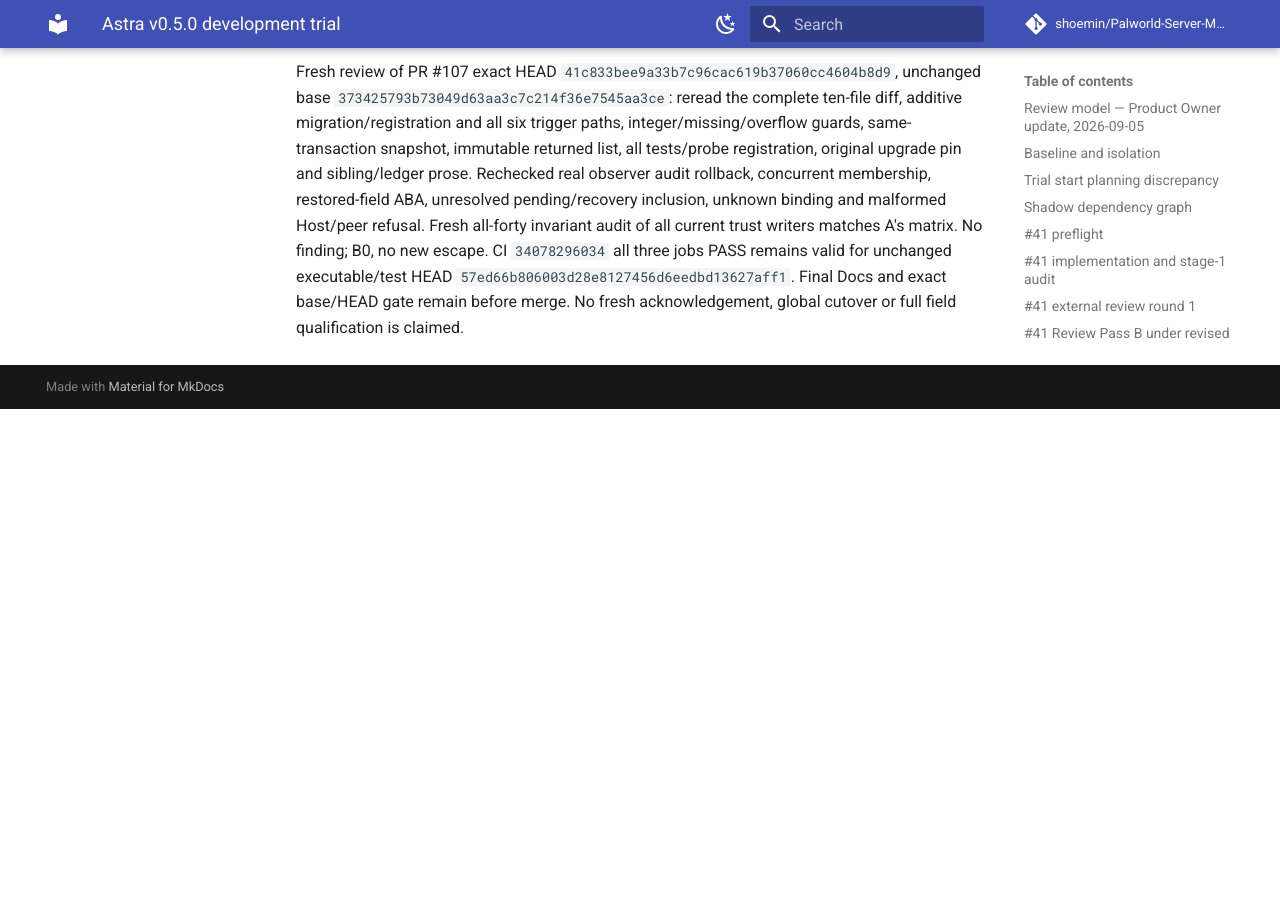
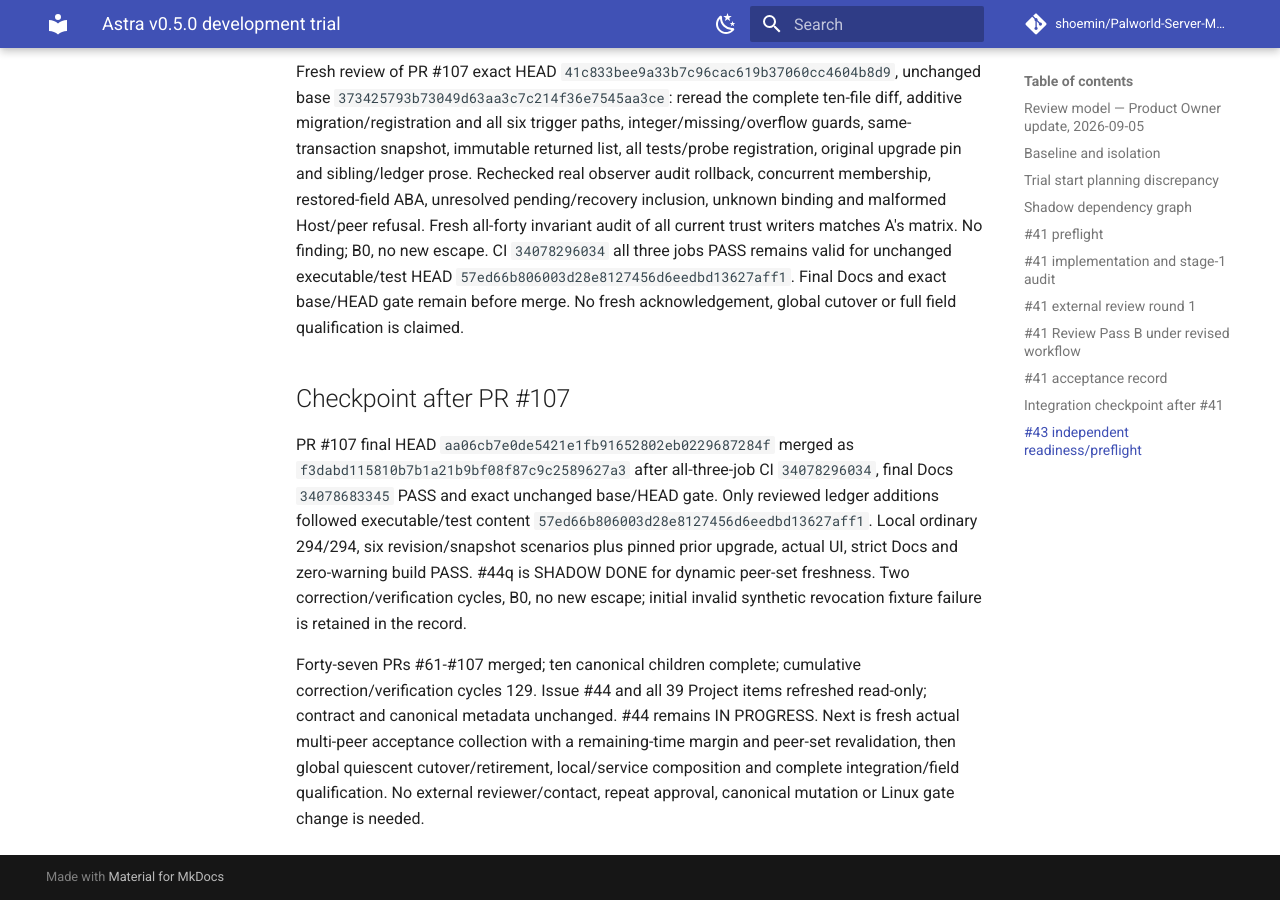
Before and after one commit to shoemin/Palworld-Server-Manager, an MkDocs documentation site: the page built from docs/experiments/astra-v0.5.0-trial.md, in a window 1280 px wide and 900 px high, scrolled down 189358 px. Built offline with MkDocs 1.6.1 and Material for MkDocs 9.7.7, drawn with Linux system fonts in a browser that asks for light colours; comment, search, counter and statistics services are not loaded; before the commit the page ends 189767 px from its top, so only the background shows below that; part of the change alters nothing that is shown.

Commit message:
Checkpoint accepted dynamic peer-set freshness

```diff
--- a/docs/experiments/astra-v0.5.0-trial.md
+++ b/docs/experiments/astra-v0.5.0-trial.md
@@ -2028,3 +2028,9 @@ Exact executable/test HEAD `57ed66b806003d28e8127456d6eedbd13627aff1`: all-three
 ### #44q Review Pass B
 
 Fresh review of PR #107 exact HEAD `41c833bee9a33b7c96cac619b37060cc4604b8d9`, unchanged base `373425793b73049d63aa3c7c214f36e7545aa3ce`: reread the complete ten-file diff, additive migration/registration and all six trigger paths, integer/missing/overflow guards, same-transaction snapshot, immutable returned list, all tests/probe registration, original upgrade pin and sibling/ledger prose. Rechecked real observer audit rollback, concurrent membership, restored-field ABA, unresolved pending/recovery inclusion, unknown binding and malformed Host/peer refusal. Fresh all-forty invariant audit of all current trust writers matches A's matrix. No finding; B0, no new escape. CI `34078296034` all three jobs PASS remains valid for unchanged executable/test HEAD `57ed66b806003d28e8127456d6eedbd13627aff1`. Final Docs and exact base/HEAD gate remain before merge. No fresh acknowledgement, global cutover or full field qualification is claimed.
+
+## Checkpoint after PR #107
+
+PR #107 final HEAD `aa06cb7e0de5421e1fb91652802eb0229687284f` merged as `f3dabd115810b7b1a21b9bf08f87c9c2589627a3` after all-three-job CI `34078296034`, final Docs `34078683345` PASS and exact unchanged base/HEAD gate. Only reviewed ledger additions followed executable/test content `57ed66b806003d28e8127456d6eedbd13627aff1`. Local ordinary 294/294, six revision/snapshot scenarios plus pinned prior upgrade, actual UI, strict Docs and zero-warning build PASS. #44q is SHADOW DONE for dynamic peer-set freshness. Two correction/verification cycles, B0, no new escape; initial invalid synthetic revocation fixture failure is retained in the record.
+
+Forty-seven PRs #61-#107 merged; ten canonical children complete; cumulative correction/verification cycles 129. Issue #44 and all 39 Project items refreshed read-only; contract and canonical metadata unchanged. #44 remains IN PROGRESS. Next is fresh actual multi-peer acceptance collection with a remaining-time margin and peer-set revalidation, then global quiescent cutover/retirement, local/service composition and complete integration/field qualification. No external reviewer/contact, repeat approval, canonical mutation or Linux gate change is needed.
```
